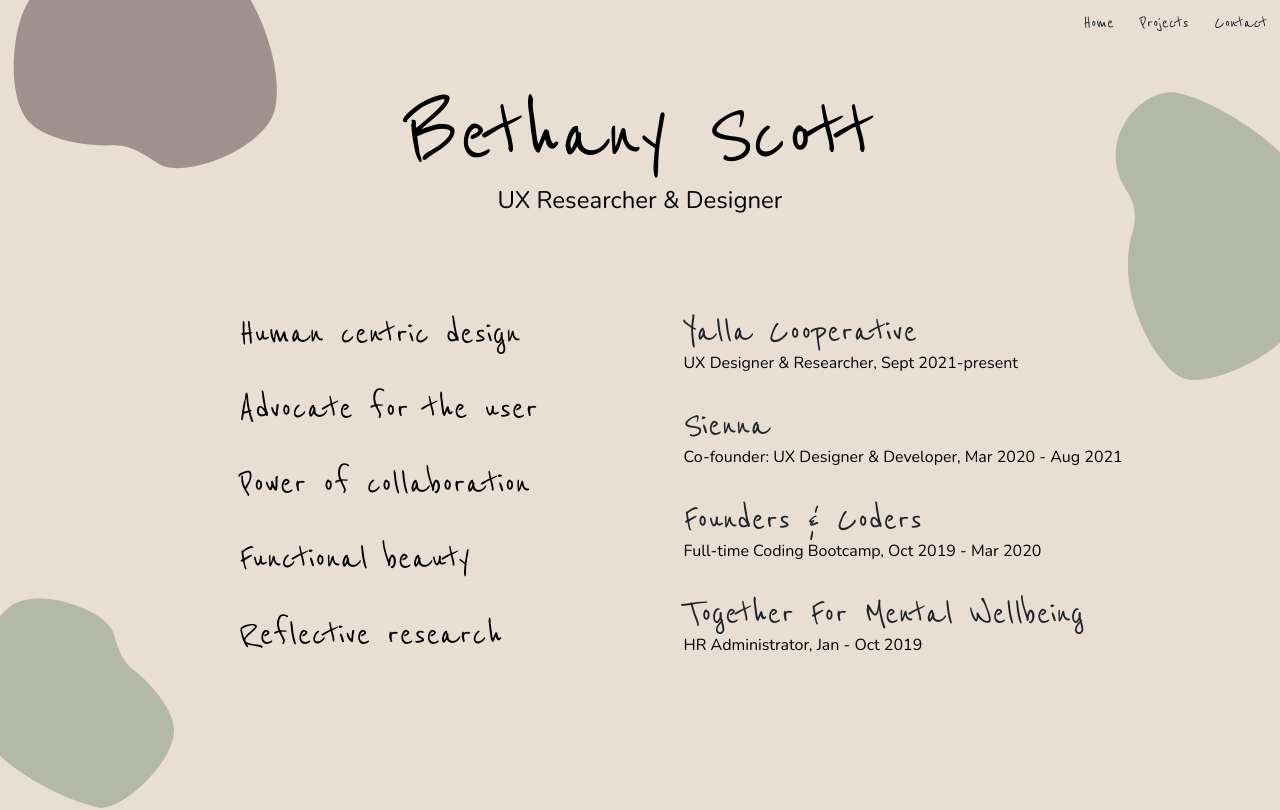
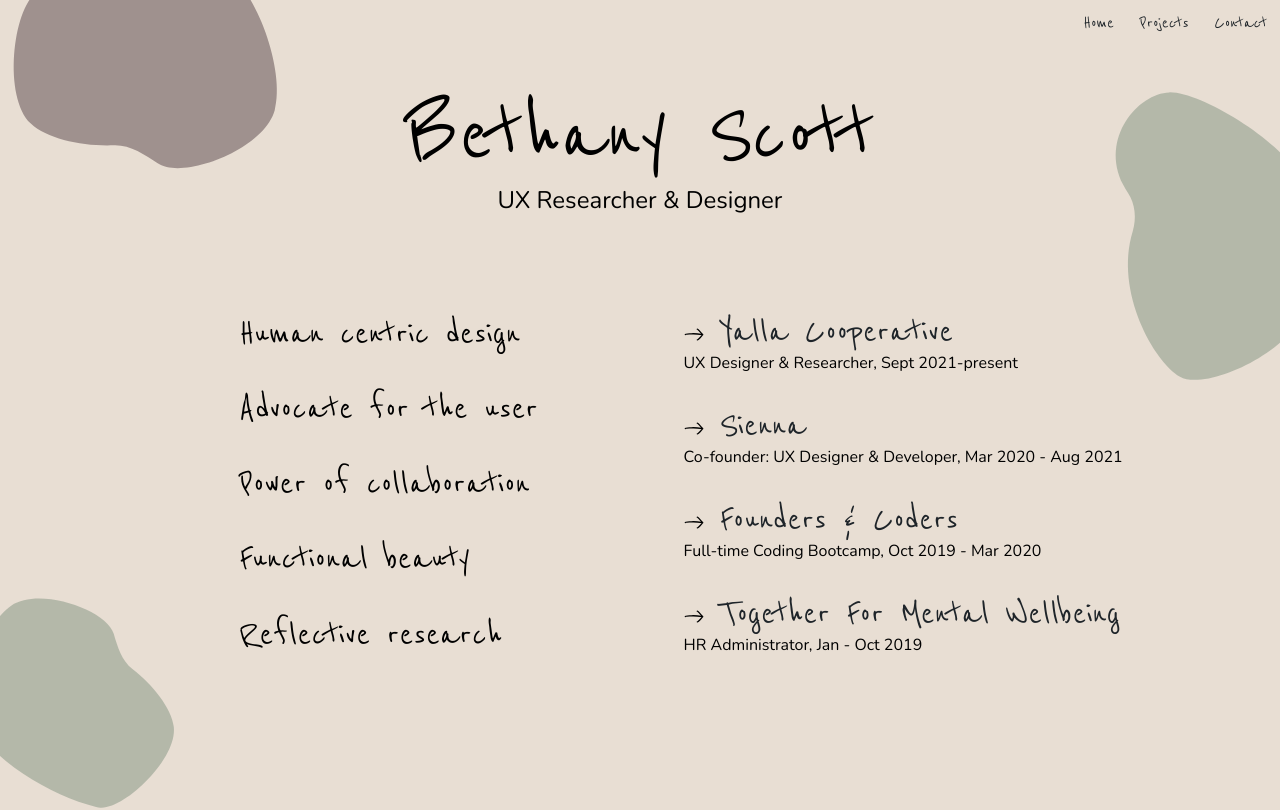
Before and after one commit to bethanyios/portfolio2023.3, a React (Create React App) app: page / in a window 1280 px wide. Shown: the top 810 px of the page. Built offline with nearby package versions, Linux system fonts and the light colour scheme.

Commit message:
add arrows to links

```diff
--- a/src/pages/home.js
+++ b/src/pages/home.js
@@ -5,6 +5,7 @@ import patchd from "../images/patchd.svg"
 import timeline1 from "../images/f14040.svg"
 import timeline2 from "../images/f14041.svg"
 import timeline3 from "../images/f14042.svg"
+import arrow from "../images/arrow.svg"
 
 
 import '../styling/home.css';
@@ -39,14 +40,14 @@ const Home = () => {
         </div>
         <div className="experience-container">
             <p className="experience">
-            <a href="https://www.yallacooperative.com/" target="_blank" rel="noreferrer" className="exp-title">Yalla Cooperative<br/></a> UX Designer & Researcher, Sept 2021-present</p>
+            <a href="https://www.yallacooperative.com/" target="_blank" rel="noreferrer" className="exp-title"> <img src={arrow} className="arrow" alt="link"/>Yalla Cooperative<br/></a> UX Designer & Researcher, Sept 2021-present</p>
             <p className="experience">
-            <a href="https://sienna-website.vercel.app/" target="_blank" rel="noreferrer" className="exp-title">Sienna<br/></a> Co-founder: UX Designer & Developer, Mar 2020 - Aug 2021</p>
+            <a href="https://sienna-website.vercel.app/" target="_blank" rel="noreferrer" className="exp-title"> <img src={arrow} className="arrow" alt="link"/>Sienna<br/></a> Co-founder: UX Designer & Developer, Mar 2020 - Aug 2021</p>
             <p className="experience">
 
-            <a href="https://www.foundersandcoders.com/" target="_blank" rel="noreferrer" className="exp-title">Founders & Coders <br/></a> Full-time Coding Bootcamp, Oct 2019 - Mar 2020 </p>
+            <a href="https://www.foundersandcoders.com/" target="_blank" rel="noreferrer" className="exp-title"> <img src={arrow} className="arrow" alt="link"/>Founders & Coders <br/></a> Full-time Coding Bootcamp, Oct 2019 - Mar 2020 </p>
             <p className="experience">
-            <a href="https://www.together-uk.org/" target="_blank" rel="noreferrer" className="exp-title">Together For Mental Wellbeing<br/></a> HR Administrator, Jan - Oct 2019</p>
+            <a href="https://www.together-uk.org/" target="_blank" rel="noreferrer" className="exp-title"> <img src={arrow} className="arrow" alt="link"/>Together For Mental Wellbeing<br/></a> HR Administrator, Jan - Oct 2019</p>
         </div>
         </div>
         <div className="process-wrapper">
--- a/src/styling/home.css
+++ b/src/styling/home.css
@@ -37,8 +37,6 @@ position: fixed;
 
 
 
-
-
 /* HOMEPAGE CONTENT */
   .content-wrapper {
     display: flex;
@@ -74,6 +72,9 @@ position: fixed;
   .experience  {
     /* padding: .3rem;   */
     font-size: 1rem;
+  }
+  .arrow {
+    padding-right: 1rem;
   }
 
 
```
Also changed, not shown: src/images/arrow.svg (added).
